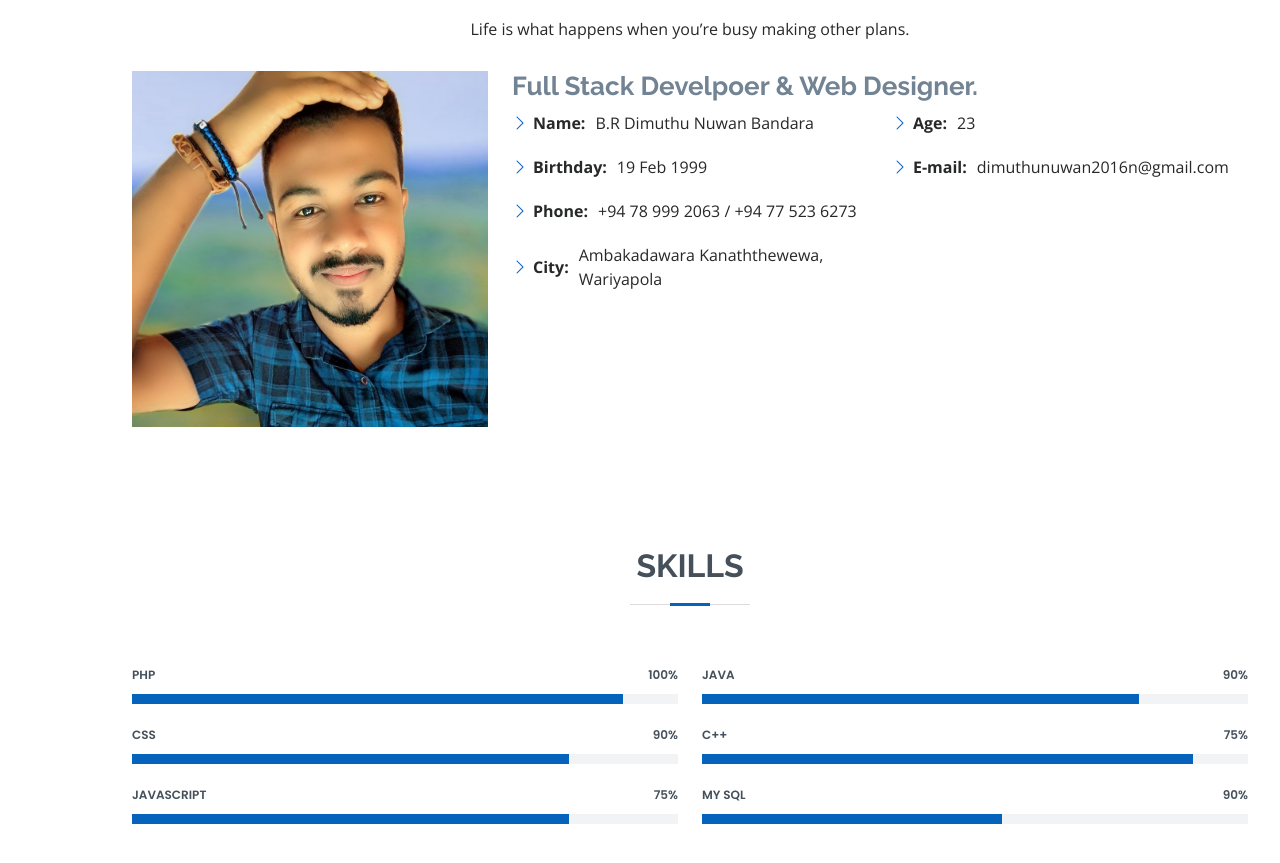
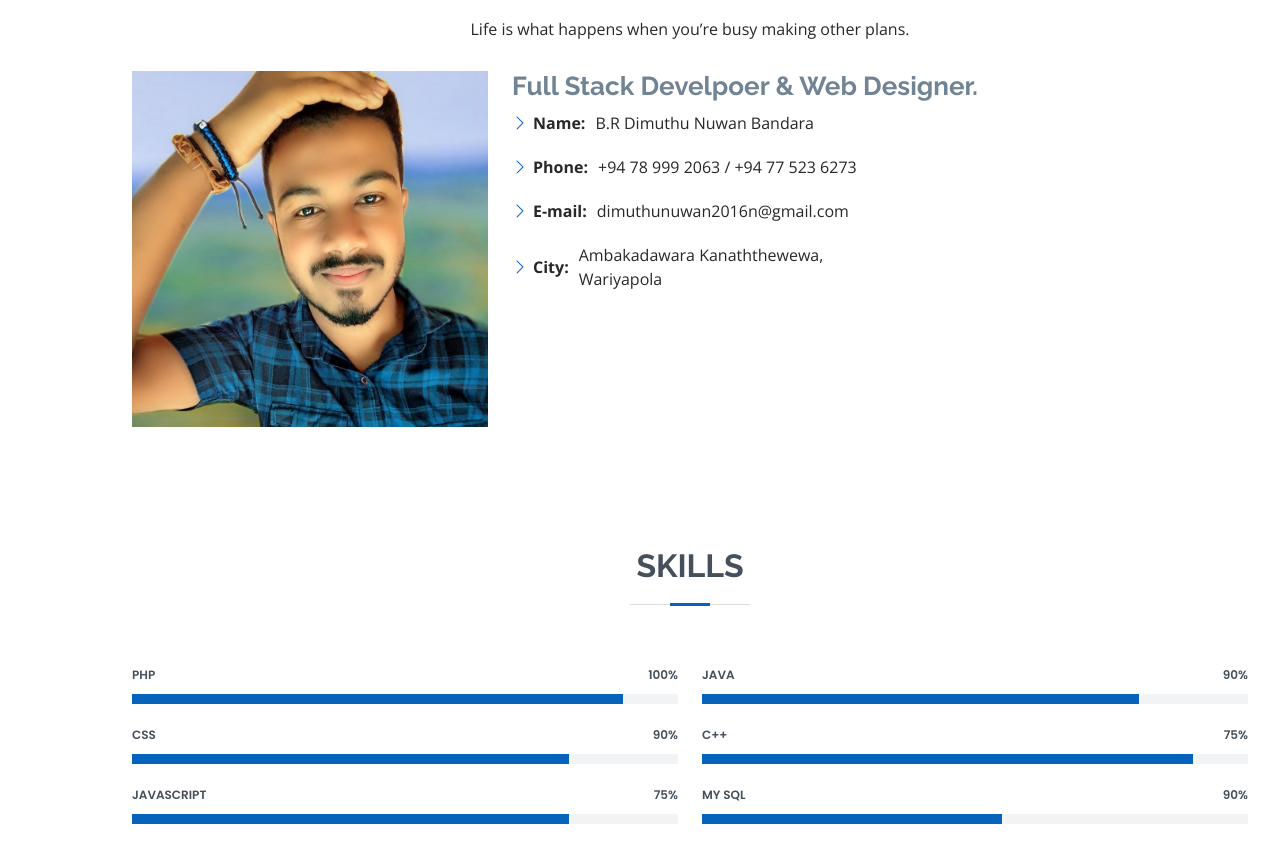
Before and after one commit to DimuthuNuwanBandara/DimuthuNuwanBandara.github.io, a plain HTML site: page index.html in a window 1280 px wide. Shown: the part 921-1784 px from the top of the page. Drawn offline with nearby package versions, Linux system fonts and the light colour scheme.

Commit message:
Update index.html

```diff
--- a/index.html
+++ b/index.html
@@ -92,15 +92,9 @@
               <div class="col-lg-6">
                 <ul>
                   <li><i class="bi bi-chevron-right"></i> <strong>Name:</strong> <span>B.R Dimuthu Nuwan Bandara</span></li>
-                  <li><i class="bi bi-chevron-right"></i> <strong>Birthday:</strong> <span>19 Feb 1999</span></li>
                   <li><i class="bi bi-chevron-right"></i> <strong>Phone:</strong> <span>+94 78 999 2063 / +94 77 523 6273</span></li>
+                  <li><i class="bi bi-chevron-right"></i> <strong>E-mail:</strong> <span>dimuthunuwan2016n@gmail.com</span></li>
                   <li><i class="bi bi-chevron-right"></i> <strong>City:</strong> <span>Ambakadawara Kanaththewewa, Wariyapola</span></li>
-                </ul>
-              </div>
-              <div class="col-lg-6">
-                <ul>
-                  <li><i class="bi bi-chevron-right"></i> <strong>Age:</strong> <span>23</span></li>
-                  <li><i class="bi bi-chevron-right"></i> <strong>E-mail:</strong> <span>dimuthunuwan2016n@gmail.com</span></li>
                 </ul>
               </div>
             </div>
```
